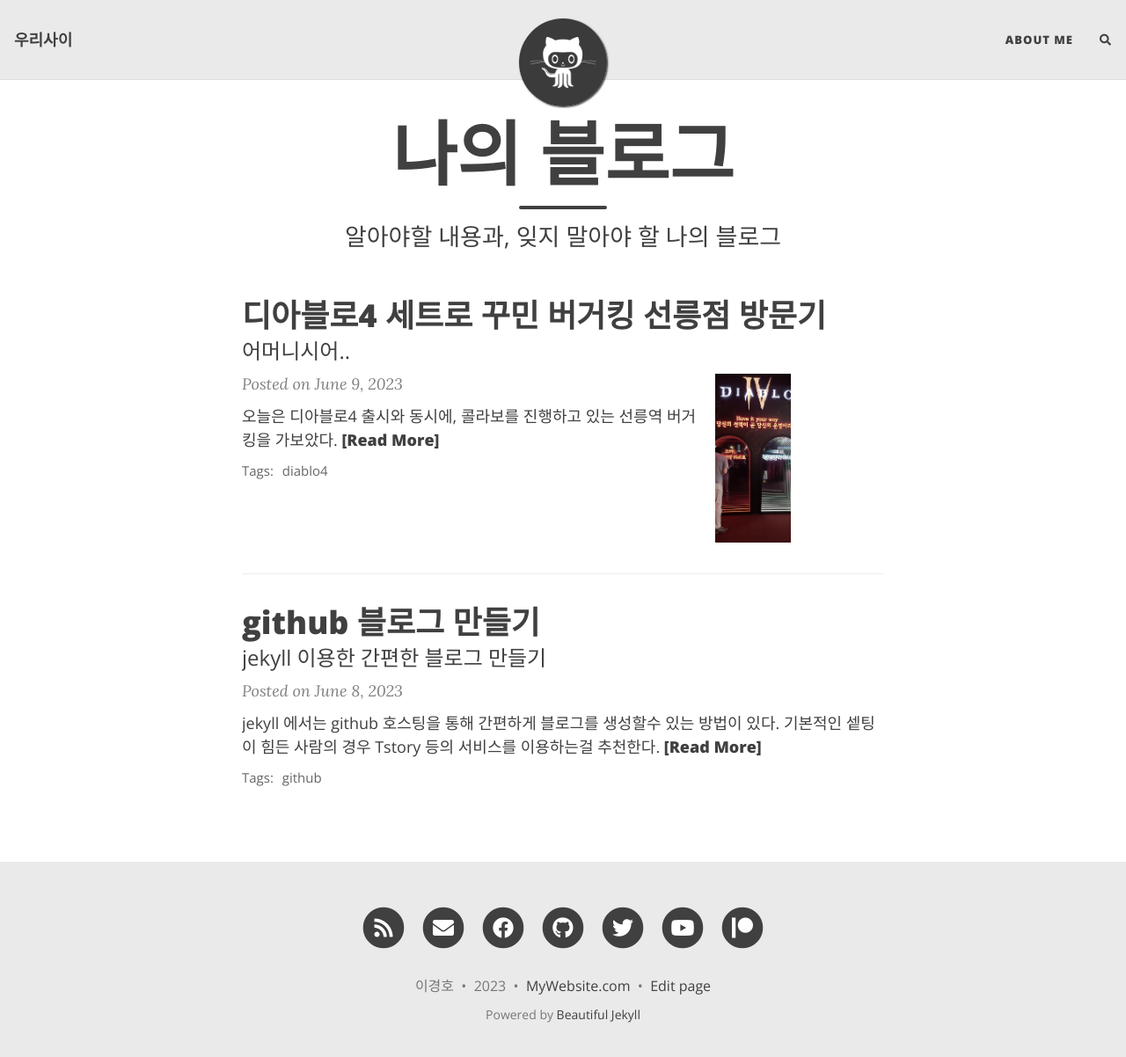
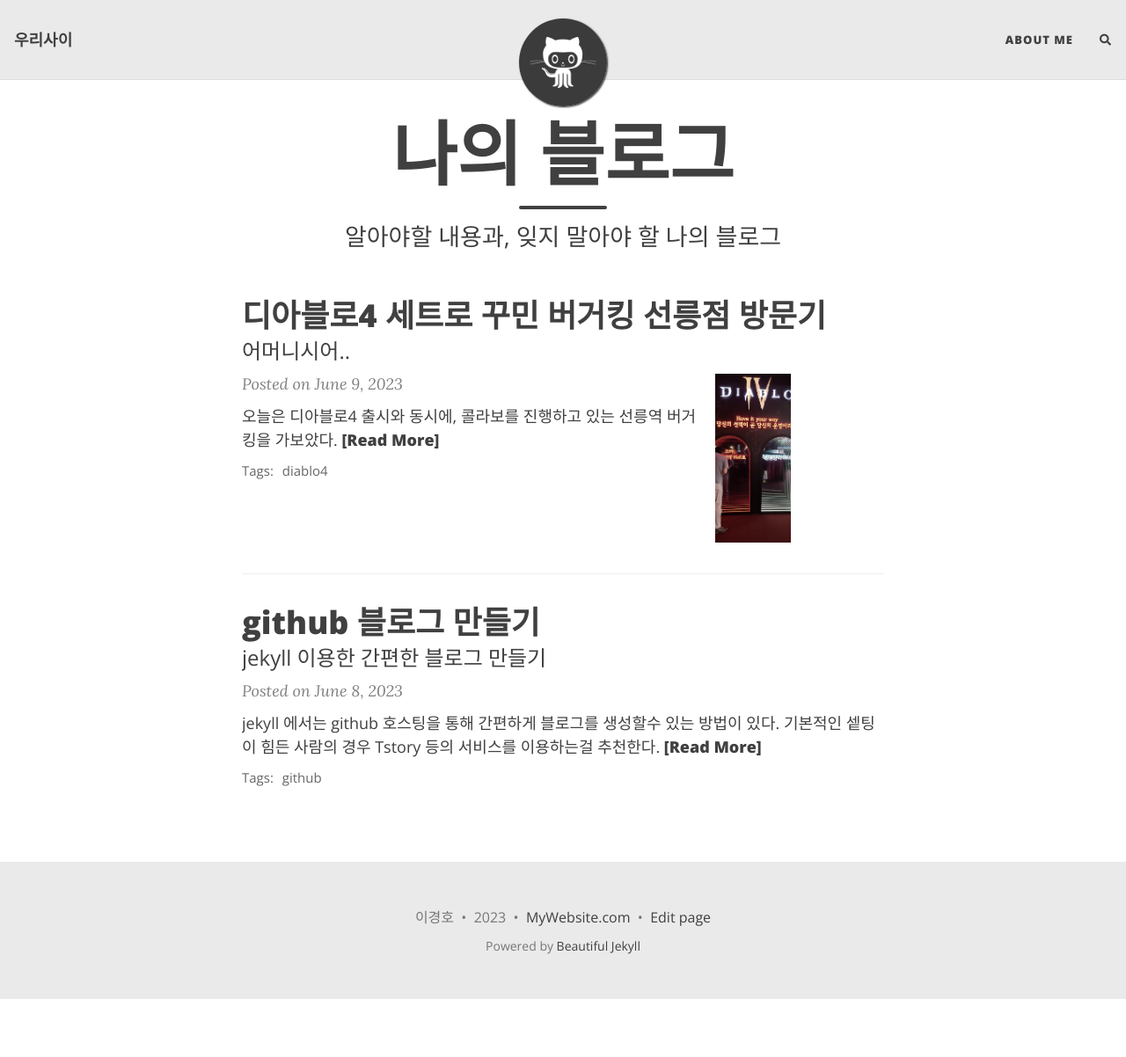
Before and after one commit to woorisayi/woorisayi.github.io, a Jekyll site: the page built from index.html, in a window 1280 px wide and 1214 px high. Shown: the top 1202 px of the window at 88% size. Built offline with Jekyll 4.4.1, drawn with Linux system fonts in a browser that asks for light colours; nearby versions of some CDN libraries; the list of posts is cut into pages by our own code; comment, search, counter and statistics services are not loaded.

Commit message:
footerModify

```diff
--- a/_includes/footer.html
+++ b/_includes/footer.html
@@ -2,7 +2,7 @@
   <div class="container-md beautiful-jekyll-footer">
     <div class="row">
       <div class="col-xl-8 offset-xl-2 col-lg-10 offset-lg-1">
-      {% include social-networks-links.html %}
+      <!-- {% include social-networks-links.html %} -->
       {% if page.footer-extra %}
         <div class="footer-custom-content">
           {% for file in page.footer-extra %}
```
